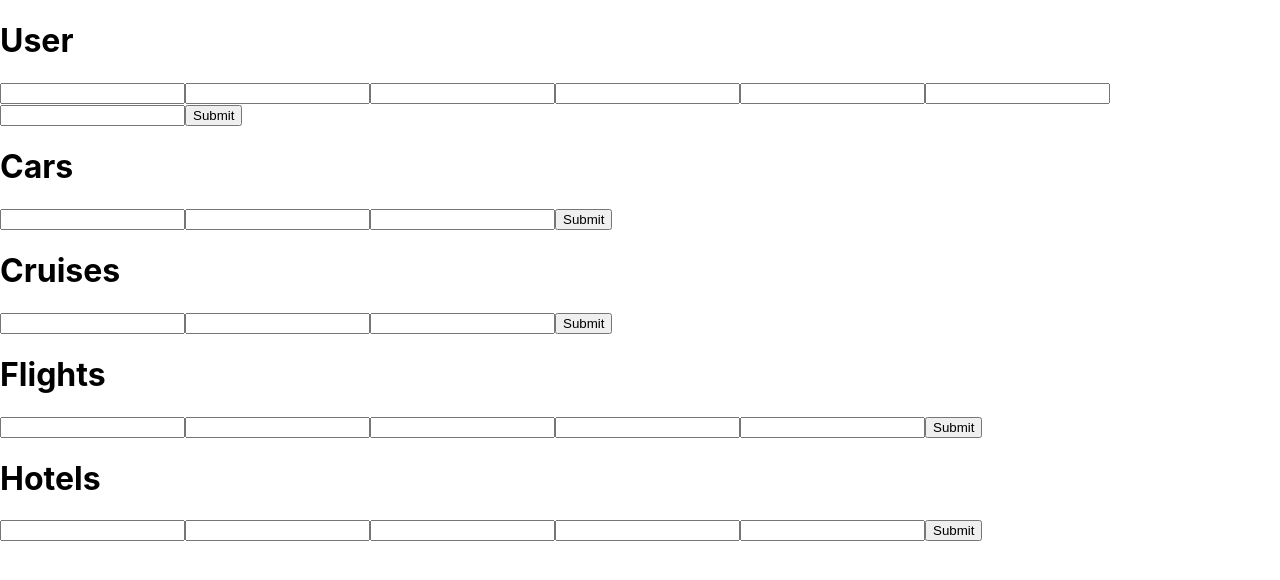
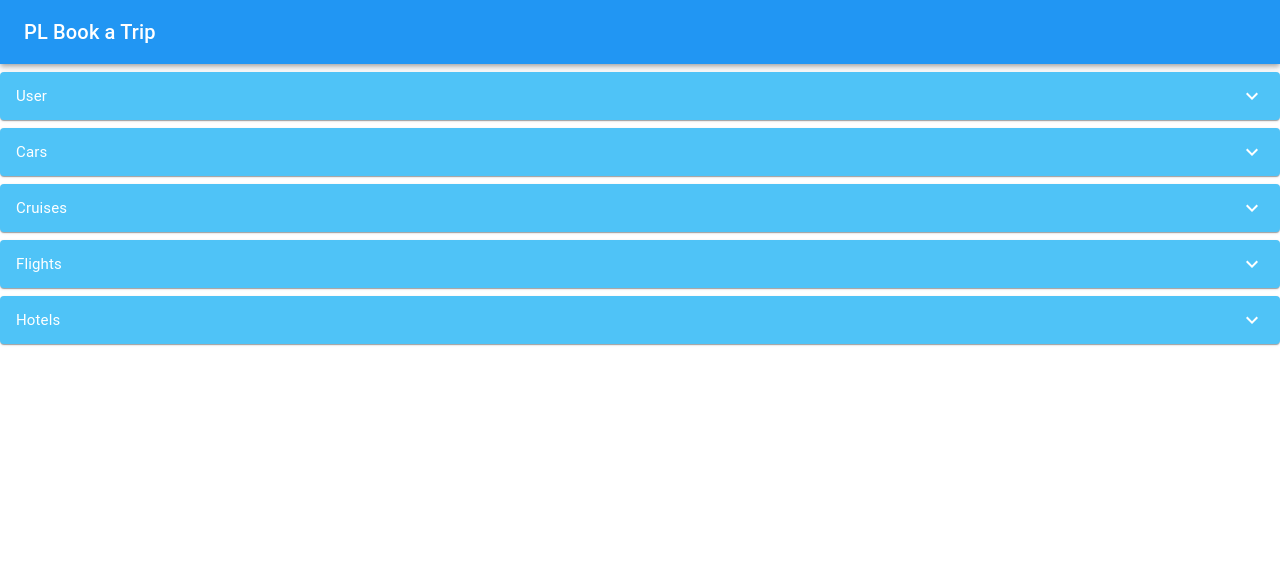
Before and after one commit to gabebravo/pl-formik-example, a React (Create React App) app: page / in a window 1280 px wide. Shown: the top 580 px of the page. Built offline with nearby package versions, Linux system fonts and the light colour scheme.

Commit message:
Added the expansion panels for the form fields

```diff
--- a/package.json
+++ b/package.json
@@ -3,6 +3,8 @@
   "version": "0.1.0",
   "private": true,
   "dependencies": {
+    "@material-ui/core": "^4.2.1",
+    "@material-ui/icons": "^4.2.1",
     "formik": "^1.5.8",
     "react": "^16.8.6",
     "react-dom": "^16.8.6",
--- a/src/components/App.js
+++ b/src/components/App.js
@@ -1,4 +1,5 @@
 import React from 'react';
+import Header from './Header';
 import User from '../sections/User';
 import Cars from '../sections/Cars';
 import Cruises from '../sections/Cruises';
@@ -8,6 +9,7 @@ import Hotels from '../sections/Hotels';
 function App() {
   return (
     <div>
+      <Header />
       <User />
       <Cars />
       <Cruises />
--- /dev/null
+++ b/src/components/Header.js
@@ -0,0 +1,27 @@
+import React from 'react';
+import { makeStyles } from '@material-ui/core/styles';
+import AppBar from '@material-ui/core/AppBar';
+import Toolbar from '@material-ui/core/Toolbar';
+import Typography from '@material-ui/core/Typography';
+
+const useStyles = makeStyles({
+  root: {
+    flexGrow: 1
+  }
+});
+
+export default function Header() {
+  const classes = useStyles();
+
+  return (
+    <div className={classes.root}>
+      <AppBar position="static">
+        <Toolbar>
+          <Typography variant="h6" color="inherit">
+            PL Book a Trip
+          </Typography>
+        </Toolbar>
+      </AppBar>
+    </div>
+  );
+}
--- a/src/index.js
+++ b/src/index.js
@@ -2,5 +2,41 @@ import React from 'react';
 import ReactDOM from 'react-dom';
 import './index.css';
 import App from './components/App';
+import { createMuiTheme } from '@material-ui/core/styles';
+import { ThemeProvider } from '@material-ui/styles';
+import blue from '@material-ui/core/colors/blue';
+import lightBlue from '@material-ui/core/colors/lightBlue';
 
-ReactDOM.render(<App />, document.getElementById('root'));
+const theme = createMuiTheme({
+  palette: {
+    primary: { main: blue[500], light: blue[200] },
+    secondary: { main: lightBlue[500], light: lightBlue[200] }
+  },
+  overrides: {
+    MuiExpansionPanel: {
+      root: {
+        backgroundColor: lightBlue[300],
+        color: '#fff',
+        margin: '0.5rem 0'
+      }
+    },
+    MuiExpansionPanelSummary: {
+      expandIcon: {
+        color: '#fff'
+      }
+    },
+    MuiExpansionPanelDetails: {
+      root: {
+        backgroundColor: '#fff',
+        color: '#000'
+      }
+    }
+  }
+});
+
+ReactDOM.render(
+  <ThemeProvider theme={theme}>
+    <App />
+  </ThemeProvider>,
+  document.getElementById('root')
+);
--- a/src/sections/Cars/index.js
+++ b/src/sections/Cars/index.js
@@ -1,12 +1,39 @@
 import React from 'react';
 import { Formik } from 'formik';
+import { makeStyles } from '@material-ui/core/styles';
+import ExpansionPanel from '@material-ui/core/ExpansionPanel';
+import ExpansionPanelDetails from '@material-ui/core/ExpansionPanelDetails';
+import ExpansionPanelSummary from '@material-ui/core/ExpansionPanelSummary';
+import Typography from '@material-ui/core/Typography';
+import ExpandMoreIcon from '@material-ui/icons/ExpandMore';
 import { CarsSchema } from '../Schemas';
 import { CarsValidation } from '../Validation';
 
+const useStyles = makeStyles(theme => ({
+  root: {
+    width: '100%'
+  },
+  heading: {
+    fontSize: theme.typography.pxToRem(15),
+    flexBasis: '33.33%',
+    flexShrink: 0
+  },
+  secondaryHeading: {
+    fontSize: theme.typography.pxToRem(15),
+    color: theme.palette.text.secondary
+  }
+}));
+
 export default function Cars() {
+  const classes = useStyles();
+  const [expanded, setExpanded] = React.useState(false);
+
+  const handleChange = panel => (event, isExpanded) => {
+    setExpanded(isExpanded ? panel : false);
+  };
+
   return (
     <div>
-      <h1>Cars</h1>
       <Formik
         initialValues={CarsSchema}
         validationSchema={CarsValidation}
@@ -19,6 +46,18 @@ export default function Cars() {
         render={props => {
           console.log('props', props);
           return (
+            <ExpansionPanel
+              expanded={expanded === 'panel2'}
+              onChange={handleChange('panel2')}
+            >
+              <ExpansionPanelSummary
+                expandIcon={<ExpandMoreIcon />}
+                aria-controls="panel2bh-content"
+                id="panel2bh-header"
+              >
+                <Typography className={classes.heading}>Cars</Typography>
+              </ExpansionPanelSummary>
+              <ExpansionPanelDetails>
                 <form onSubmit={props.handleSubmit}>
                   <input
                     type="text"
@@ -46,6 +85,8 @@ export default function Cars() {
                   )}
                   <button type="submit">Submit</button>
                 </form>
+              </ExpansionPanelDetails>
+            </ExpansionPanel>
           );
         }}
       />
--- a/src/sections/Cruises/index.js
+++ b/src/sections/Cruises/index.js
@@ -1,12 +1,39 @@
 import React from 'react';
 import { Formik } from 'formik';
+import { makeStyles } from '@material-ui/core/styles';
+import ExpansionPanel from '@material-ui/core/ExpansionPanel';
+import ExpansionPanelDetails from '@material-ui/core/ExpansionPanelDetails';
+import ExpansionPanelSummary from '@material-ui/core/ExpansionPanelSummary';
+import Typography from '@material-ui/core/Typography';
+import ExpandMoreIcon from '@material-ui/icons/ExpandMore';
 import { CruisesSchema } from '../Schemas';
 import { CruisesValidation } from '../Validation';
 
+const useStyles = makeStyles(theme => ({
+  root: {
+    width: '100%'
+  },
+  heading: {
+    fontSize: theme.typography.pxToRem(15),
+    flexBasis: '33.33%',
+    flexShrink: 0
+  },
+  secondaryHeading: {
+    fontSize: theme.typography.pxToRem(15),
+    color: theme.palette.text.secondary
+  }
+}));
+
 export default function Cruises() {
+  const classes = useStyles();
+  const [expanded, setExpanded] = React.useState(false);
+
+  const handleChange = panel => (event, isExpanded) => {
+    setExpanded(isExpanded ? panel : false);
+  };
+
   return (
     <div>
-      <h1>Cruises</h1>
       <Formik
         initialValues={CruisesSchema}
         validationSchema={CruisesValidation}
@@ -19,6 +46,18 @@ export default function Cruises() {
         render={props => {
           console.log('props', props);
           return (
+            <ExpansionPanel
+              expanded={expanded === 'panel3'}
+              onChange={handleChange('panel3')}
+            >
+              <ExpansionPanelSummary
+                expandIcon={<ExpandMoreIcon />}
+                aria-controls="panel3bh-content"
+                id="panel3bh-header"
+              >
+                <Typography className={classes.heading}>Cruises</Typography>
+              </ExpansionPanelSummary>
+              <ExpansionPanelDetails>
                 <form onSubmit={props.handleSubmit}>
                   <input
                     type="text"
@@ -46,6 +85,8 @@ export default function Cruises() {
                   )}
                   <button type="submit">Submit</button>
                 </form>
+              </ExpansionPanelDetails>
+            </ExpansionPanel>
           );
         }}
       />
--- a/src/sections/Flights/index.js
+++ b/src/sections/Flights/index.js
@@ -1,12 +1,39 @@
 import React from 'react';
 import { Formik } from 'formik';
+import { makeStyles } from '@material-ui/core/styles';
+import ExpansionPanel from '@material-ui/core/ExpansionPanel';
+import ExpansionPanelDetails from '@material-ui/core/ExpansionPanelDetails';
+import ExpansionPanelSummary from '@material-ui/core/ExpansionPanelSummary';
+import Typography from '@material-ui/core/Typography';
+import ExpandMoreIcon from '@material-ui/icons/ExpandMore';
 import { FlightsSchema } from '../Schemas';
 import { FlightsValidation } from '../Validation';
 
-export default function Flights() {
+const useStyles = makeStyles(theme => ({
+  root: {
+    width: '100%'
+  },
+  heading: {
+    fontSize: theme.typography.pxToRem(15),
+    flexBasis: '33.33%',
+    flexShrink: 0
+  },
+  secondaryHeading: {
+    fontSize: theme.typography.pxToRem(15),
+    color: theme.palette.text.secondary
+  }
+}));
+
+export default function Cruises() {
+  const classes = useStyles();
+  const [expanded, setExpanded] = React.useState(false);
+
+  const handleChange = panel => (event, isExpanded) => {
+    setExpanded(isExpanded ? panel : false);
+  };
+
   return (
     <div>
-      <h1>Flights</h1>
       <Formik
         initialValues={FlightsSchema}
         validationSchema={FlightsValidation}
@@ -19,6 +46,18 @@ export default function Flights() {
         render={props => {
           console.log('props', props);
           return (
+            <ExpansionPanel
+              expanded={expanded === 'panel4'}
+              onChange={handleChange('panel4')}
+            >
+              <ExpansionPanelSummary
+                expandIcon={<ExpandMoreIcon />}
+                aria-controls="panel4bh-content"
+                id="panel4bh-header"
+              >
+                <Typography className={classes.heading}>Flights</Typography>
+              </ExpansionPanelSummary>
+              <ExpansionPanelDetails>
                 <form onSubmit={props.handleSubmit}>
                   <input
                     type="text"
@@ -26,6 +65,7 @@ export default function Flights() {
                     onBlur={props.handleBlur}
                     value={props.values.name}
                     name="airline"
+                    å
                   />
                   <input
                     type="text"
@@ -60,6 +100,8 @@ export default function Flights() {
                   )}
                   <button type="submit">Submit</button>
                 </form>
+              </ExpansionPanelDetails>
+            </ExpansionPanel>
           );
         }}
       />
--- a/src/sections/Hotels/index.js
+++ b/src/sections/Hotels/index.js
@@ -1,12 +1,39 @@
 import React from 'react';
 import { Formik } from 'formik';
+import { makeStyles } from '@material-ui/core/styles';
+import ExpansionPanel from '@material-ui/core/ExpansionPanel';
+import ExpansionPanelDetails from '@material-ui/core/ExpansionPanelDetails';
+import ExpansionPanelSummary from '@material-ui/core/ExpansionPanelSummary';
+import Typography from '@material-ui/core/Typography';
+import ExpandMoreIcon from '@material-ui/icons/ExpandMore';
 import { HotelsSchema } from '../Schemas';
 import { HotelsValidation } from '../Validation';
 
-export default function Hotels() {
+const useStyles = makeStyles(theme => ({
+  root: {
+    width: '100%'
+  },
+  heading: {
+    fontSize: theme.typography.pxToRem(15),
+    flexBasis: '33.33%',
+    flexShrink: 0
+  },
+  secondaryHeading: {
+    fontSize: theme.typography.pxToRem(15),
+    color: theme.palette.text.secondary
+  }
+}));
+
+export default function Cruises() {
+  const classes = useStyles();
+  const [expanded, setExpanded] = React.useState(false);
+
+  const handleChange = panel => (event, isExpanded) => {
+    setExpanded(isExpanded ? panel : false);
+  };
+
   return (
     <div>
-      <h1>Hotels</h1>
       <Formik
         initialValues={HotelsSchema}
         validationSchema={HotelsValidation}
@@ -19,6 +46,18 @@ export default function Hotels() {
         render={props => {
           console.log('props', props);
           return (
+            <ExpansionPanel
+              expanded={expanded === 'panel5'}
+              onChange={handleChange('panel5')}
+            >
+              <ExpansionPanelSummary
+                expandIcon={<ExpandMoreIcon />}
+                aria-controls="panel5bh-content"
+                id="panel5bh-header"
+              >
+                <Typography className={classes.heading}>Hotels</Typography>
+              </ExpansionPanelSummary>
+              <ExpansionPanelDetails>
                 <form onSubmit={props.handleSubmit}>
                   <input
                     type="text"
@@ -60,6 +99,8 @@ export default function Hotels() {
                   )}
                   <button type="submit">Submit</button>
                 </form>
+              </ExpansionPanelDetails>
+            </ExpansionPanel>
           );
         }}
       />
--- a/src/sections/User/index.js
+++ b/src/sections/User/index.js
@@ -1,12 +1,39 @@
 import React from 'react';
 import { Formik } from 'formik';
+import { makeStyles } from '@material-ui/core/styles';
+import ExpansionPanel from '@material-ui/core/ExpansionPanel';
+import ExpansionPanelDetails from '@material-ui/core/ExpansionPanelDetails';
+import ExpansionPanelSummary from '@material-ui/core/ExpansionPanelSummary';
+import Typography from '@material-ui/core/Typography';
+import ExpandMoreIcon from '@material-ui/icons/ExpandMore';
 import { UserSchema } from '../Schemas';
 import { UserValidation } from '../Validation';
 
+const useStyles = makeStyles(theme => ({
+  root: {
+    width: '100%'
+  },
+  heading: {
+    fontSize: theme.typography.pxToRem(15),
+    flexBasis: '33.33%',
+    flexShrink: 0
+  },
+  secondaryHeading: {
+    fontSize: theme.typography.pxToRem(15),
+    color: theme.palette.text.secondary
+  }
+}));
+
 export default function User() {
+  const classes = useStyles();
+  const [expanded, setExpanded] = React.useState(false);
+
+  const handleChange = panel => (event, isExpanded) => {
+    setExpanded(isExpanded ? panel : false);
+  };
+
   return (
     <div>
-      <h1>User</h1>
       <Formik
         initialValues={UserSchema}
         validationSchema={UserValidation}
@@ -19,6 +46,18 @@ export default function User() {
         render={props => {
           console.log('props', props);
           return (
+            <ExpansionPanel
+              expanded={expanded === 'panel1'}
+              onChange={handleChange('panel1')}
+            >
+              <ExpansionPanelSummary
+                expandIcon={<ExpandMoreIcon />}
+                aria-controls="panel1bh-content"
+                id="panel1bh-header"
+              >
+                <Typography className={classes.heading}>User</Typography>
+              </ExpansionPanelSummary>
+              <ExpansionPanelDetails>
                 <form onSubmit={props.handleSubmit}>
                   <input
                     type="text"
@@ -74,6 +113,8 @@ export default function User() {
                   )}
                   <button type="submit">Submit</button>
                 </form>
+              </ExpansionPanelDetails>
+            </ExpansionPanel>
           );
         }}
       />
```
Also changed, not shown: 1 other file (tests, documents, lock files or other folders). Lines whose indentation alone changed are shown as unchanged.
